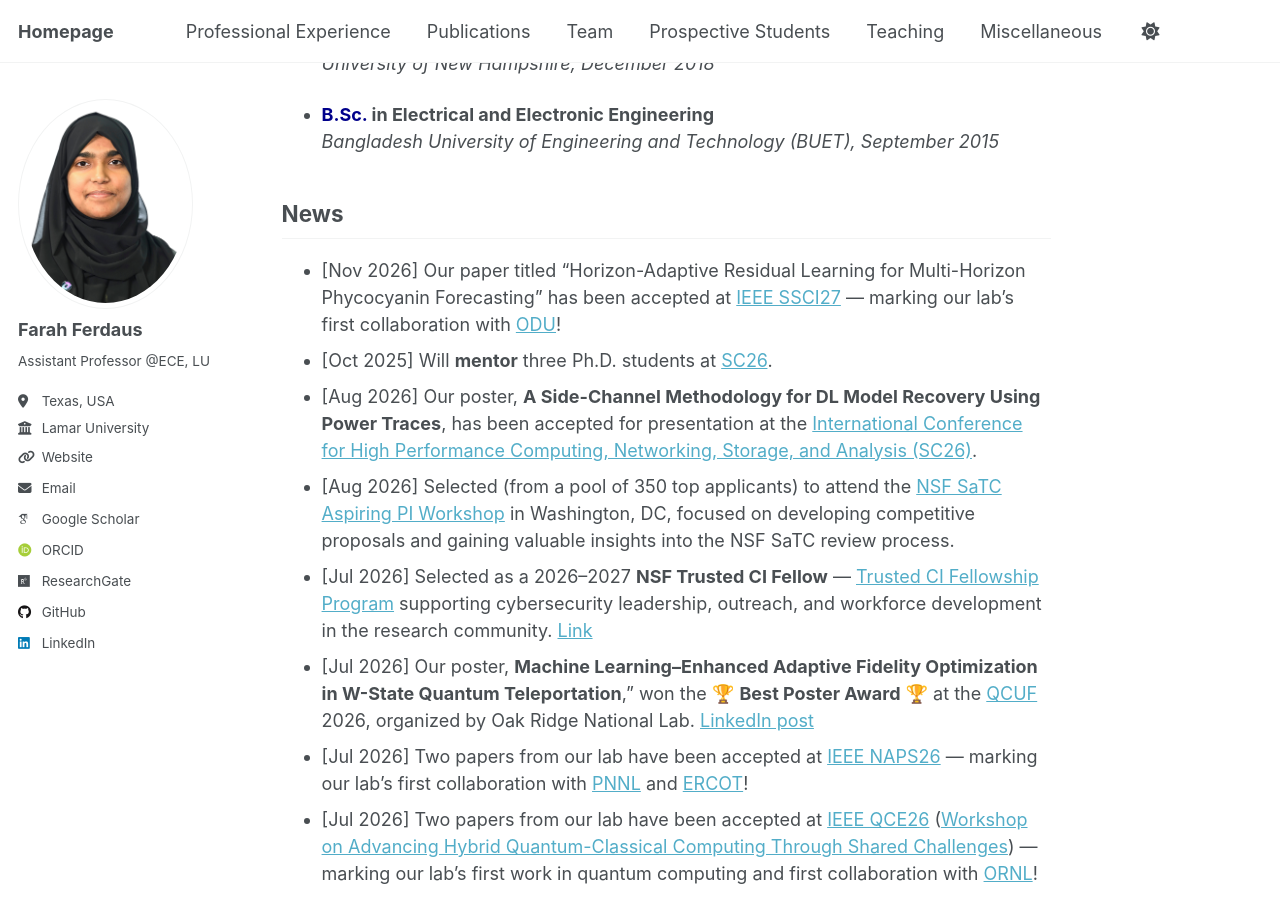
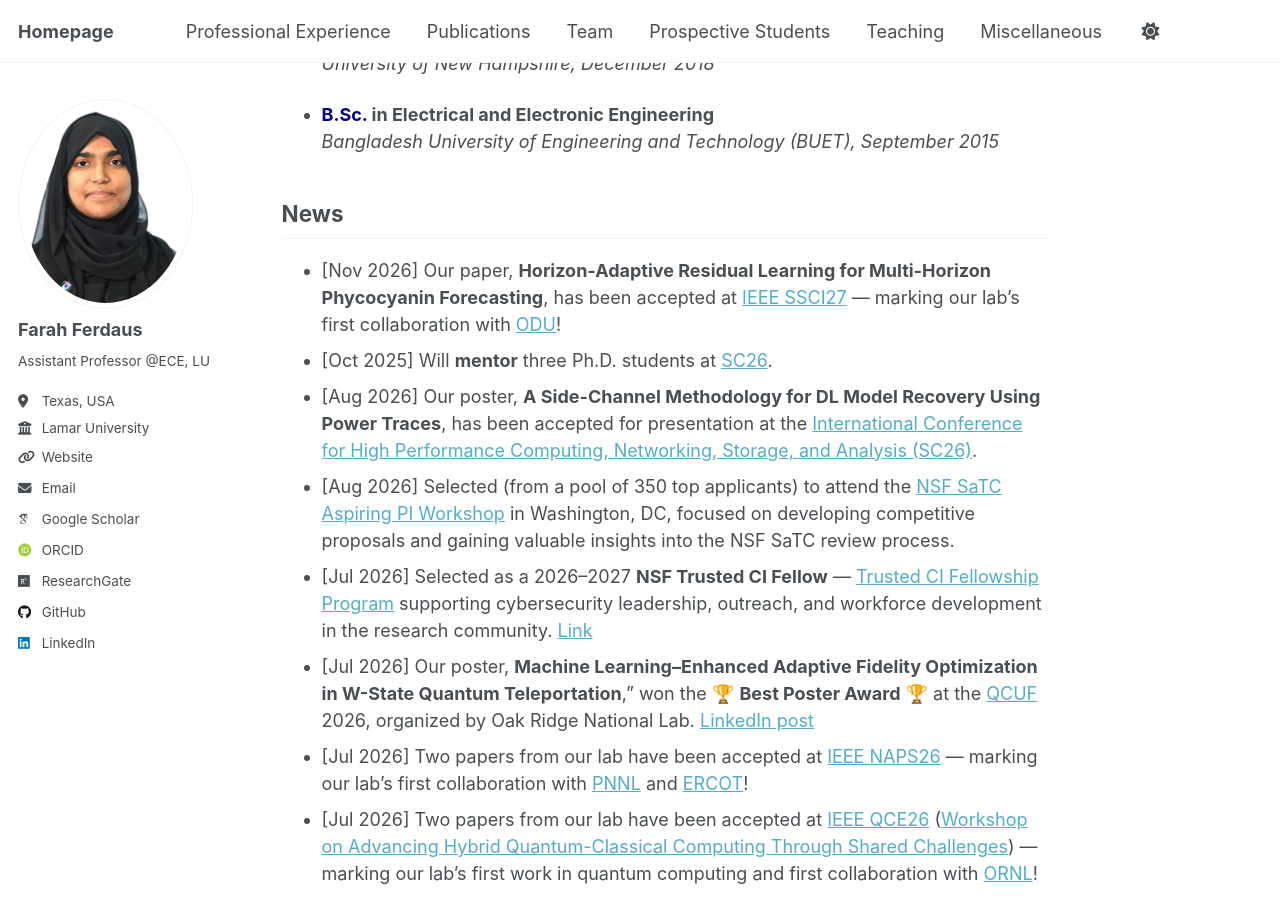
Before and after one commit to fferdaus/fferdaus.github.io, a Jekyll site: the page built from _pages/about.md, in a window 1280 px wide and 900 px high, scrolled down 861 px. Built offline with Jekyll 4.4.1, drawn with Linux system fonts in a browser that asks for light colours; emoji names are drawn with the system emoji font; some web fonts are replaced.

Commit message:
Update about.md

```diff
--- a/_pages/about.md
+++ b/_pages/about.md
@@ -61,7 +61,7 @@ I have published numerous scientific articles, including journal articles, confe
 <br> [Poster – Rayhan](https://lamar0-my.sharepoint.com/:b:/g/personal/fferdaus_lamar_edu/IQDJAmfeKdWtRoJOF0tiFMUCAV5S6lzGjz5sl6GAh_drQu0?e=ODjbzc) \| [Poster – Taher](https://lamar0-my.sharepoint.com/:b:/g/personal/fferdaus_lamar_edu/IQDaqvUznGsSSbnXCy_U9GppAXAiHoaEPJ6QIkLvs-92vq0?e=bWgcDz)
 -->
 ## News
-- [Nov 2026] Our paper titled "Horizon-Adaptive Residual Learning for Multi-Horizon Phycocyanin Forecasting" has been accepted at [IEEE SSCI27](https://attend.ieee.org/ssci-2027/) — marking our lab's first collaboration with [ODU](https://www.odu.edu/)!
+- [Nov 2026] Our paper, **Horizon-Adaptive Residual Learning for Multi-Horizon Phycocyanin Forecasting**, has been accepted at [IEEE SSCI27](https://attend.ieee.org/ssci-2027/) — marking our lab's first collaboration with [ODU](https://www.odu.edu/)!
 - [Oct 2025] Will **mentor** three Ph.D. students at [SC26](https://sc26.supercomputing.org/students/mentor-protege-matching/).
 - [Aug 2026] Our poster, **A Side-Channel Methodology for DL Model Recovery Using Power Traces**, has been accepted for presentation at the [International Conference for High Performance Computing, Networking, Storage, and Analysis (SC26)](https://sc26.supercomputing.org/).
 <!--- Our poster, **A Side-Channel Methodology for DL Model Recovery Using Power Traces**, has been accepted for presentation at the [TACC Symposium for Texas Researchers (TACCSTER 2026)](https://tacc.utexas.edu/taccster/2026/) organized by the Texas Advanced Computing Center (TACC).-->
```
